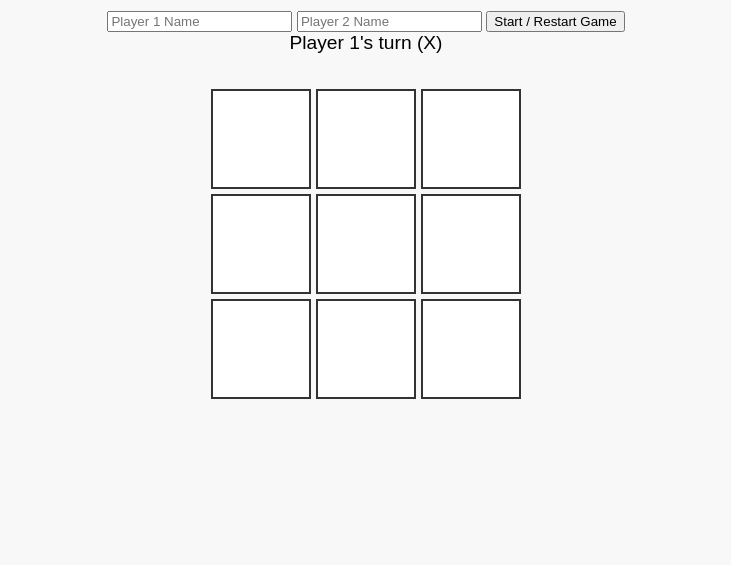
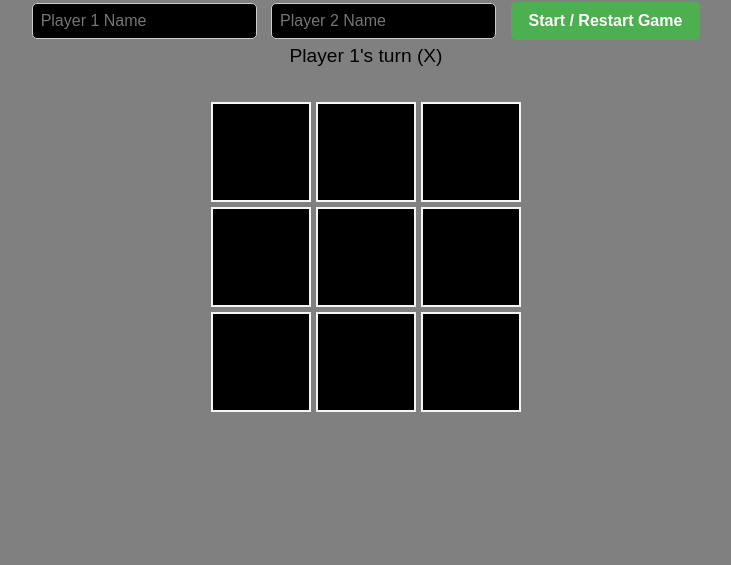
Before and after one commit to H4ROOON/tic-tac-toe, a plain HTML site: page index.html in a window 1280 px wide. Shown: the part 235-800 px from the top of the page, without its empty margins (274-1005 px from the left). Drawn offline with Linux system fonts and the light colour scheme.

Commit message:
finished stylying UI with CSS

```diff
--- a/style.css
+++ b/style.css
@@ -6,7 +6,7 @@ body {
     justify-content: center;
     height: 100vh;
     margin: 0;
-    background: #f8f8f8;
+    background: gray;
 }
 
 #board {
@@ -19,20 +19,55 @@ body {
 
 .cell {
     display: flex;
+    color: white;
     align-items: center;
     justify-content: center;
-    background: white;
-    border: 2px solid #333;
+    background: black;
+    border: 2px solid whitesmoke;
     font-size: 2rem;
     cursor: pointer;
     transition: background 0.3s;
 }
 
 .cell:hover {
-    background: #f0f0f0;
+    background: greenyellow;
 }
 
 #message {
     font-size: 1.2rem;
     margin-bottom: 15px;
 }
+
+input[type="text"] {
+    padding: 8px;
+    margin: 5px;
+    border: 1px solid #ccc;
+    border-radius: 5px;
+    font-size: 1rem;
+    outline: none;
+    transition: border-color 0.2s;
+    background-color: black;
+    color: whitesmoke;
+}
+
+input[type="text"]:focus {
+    border-color: #333;
+}
+
+button {
+    padding: 10px 18px;
+    margin: 5px;
+    font-size: 1rem;
+    font-weight: bold;
+    border: none;
+    border-radius: 5px;
+    cursor: pointer;
+    background: #4CAF50;
+    color: white;
+    transition: background 0.3s;
+}
+
+button:hover {
+    background-color: black;
+    color: red;
+}
```
